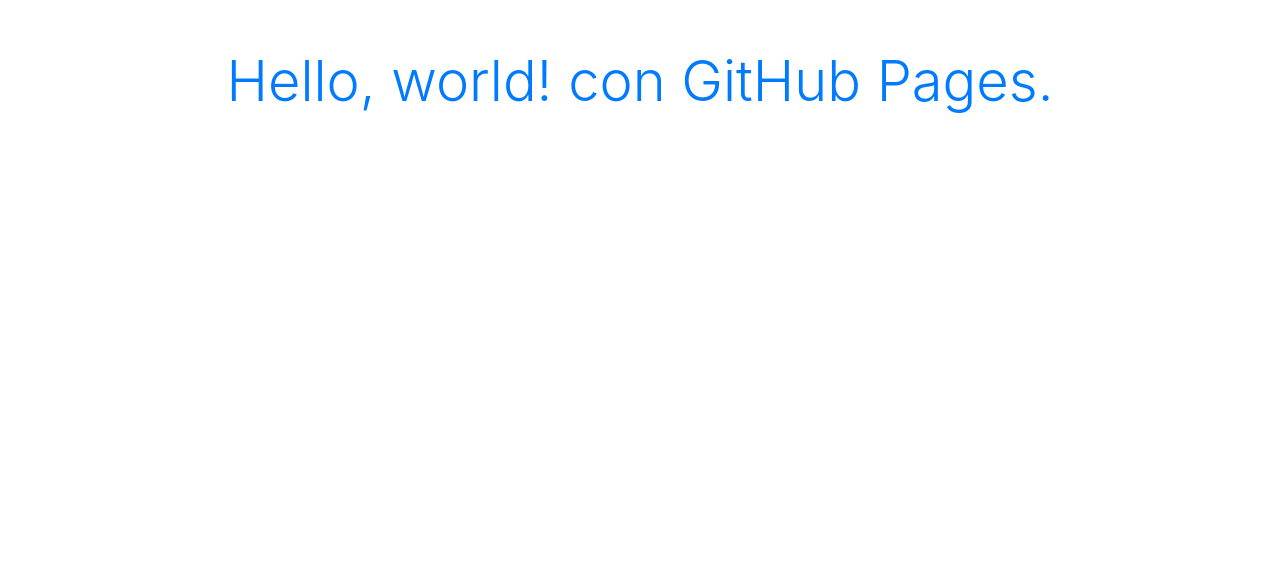
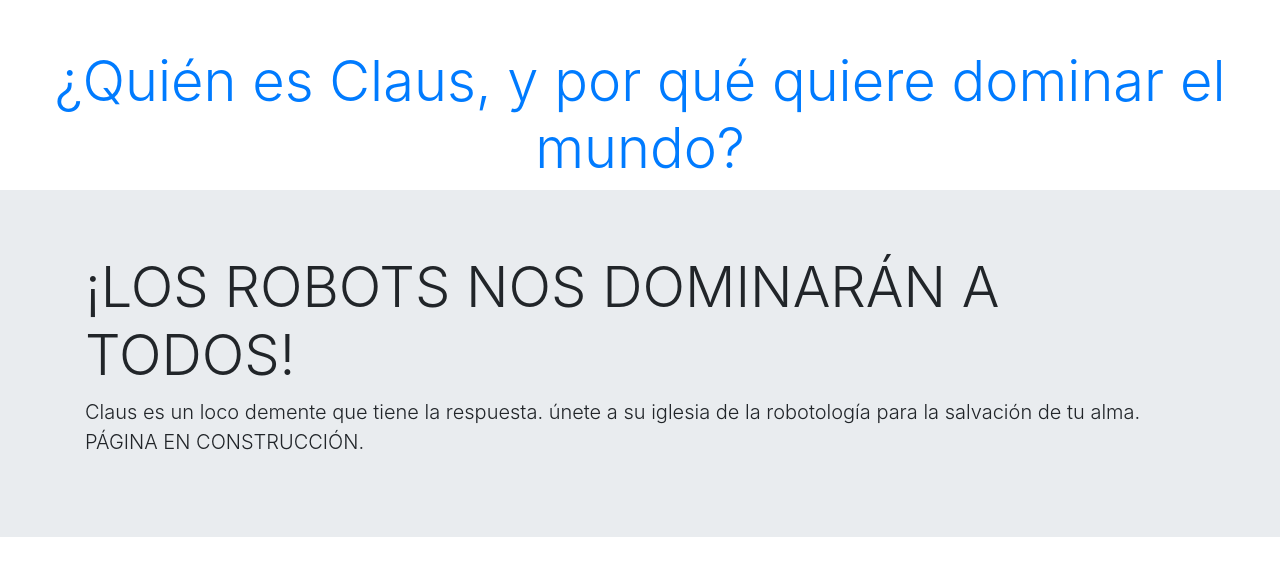
Before and after one commit to Claus-Web/Claus-Web.github.io, a plain HTML site: page index.html in a window 1280 px wide. Drawn offline with nearby package versions, Linux system fonts and the light colour scheme.

Commit message:
Página en construcción

```diff
--- a/index.html
+++ b/index.html
@@ -8,10 +8,18 @@
     <!-- Bootstrap CSS -->
     <link rel="stylesheet" href="https://stackpath.bootstrapcdn.com/bootstrap/4.4.1/css/bootstrap.min.css" integrity="sha384-Vkoo8x4CGsO3+Hhxv8T/Q5PaXtkKtu6ug5TOeNV6gBiFeWPGFN9MuhOf23Q9Ifjh" crossorigin="anonymous">
 
-    <title>Hello, world!</title>
+    <title>¡Bienvenido!</title>
   </head>
   <body>
-    <h1 class="text-center mt-5 display-4 text-primary">Hello, world! con GitHub Pages.</h1>
+    <h1 class="text-center mt-5 display-4 text-primary">¿Quién es Claus, y por qué quiere dominar el mundo?</h1>
+
+
+    <div class="jumbotron jumbotron-fluid">
+      <div class="container">
+        <h1 class="display-4">¡LOS ROBOTS NOS DOMINARÁN A TODOS!</h1>
+        <p class="lead">Claus es un loco demente que tiene la respuesta. únete a su iglesia de la robotología para la salvación de tu alma. PÁGINA EN CONSTRUCCIÓN.</p>
+      </div>
+    </div>
 
     <!-- Optional JavaScript -->
     <!-- jQuery first, then Popper.js, then Bootstrap JS -->
```
